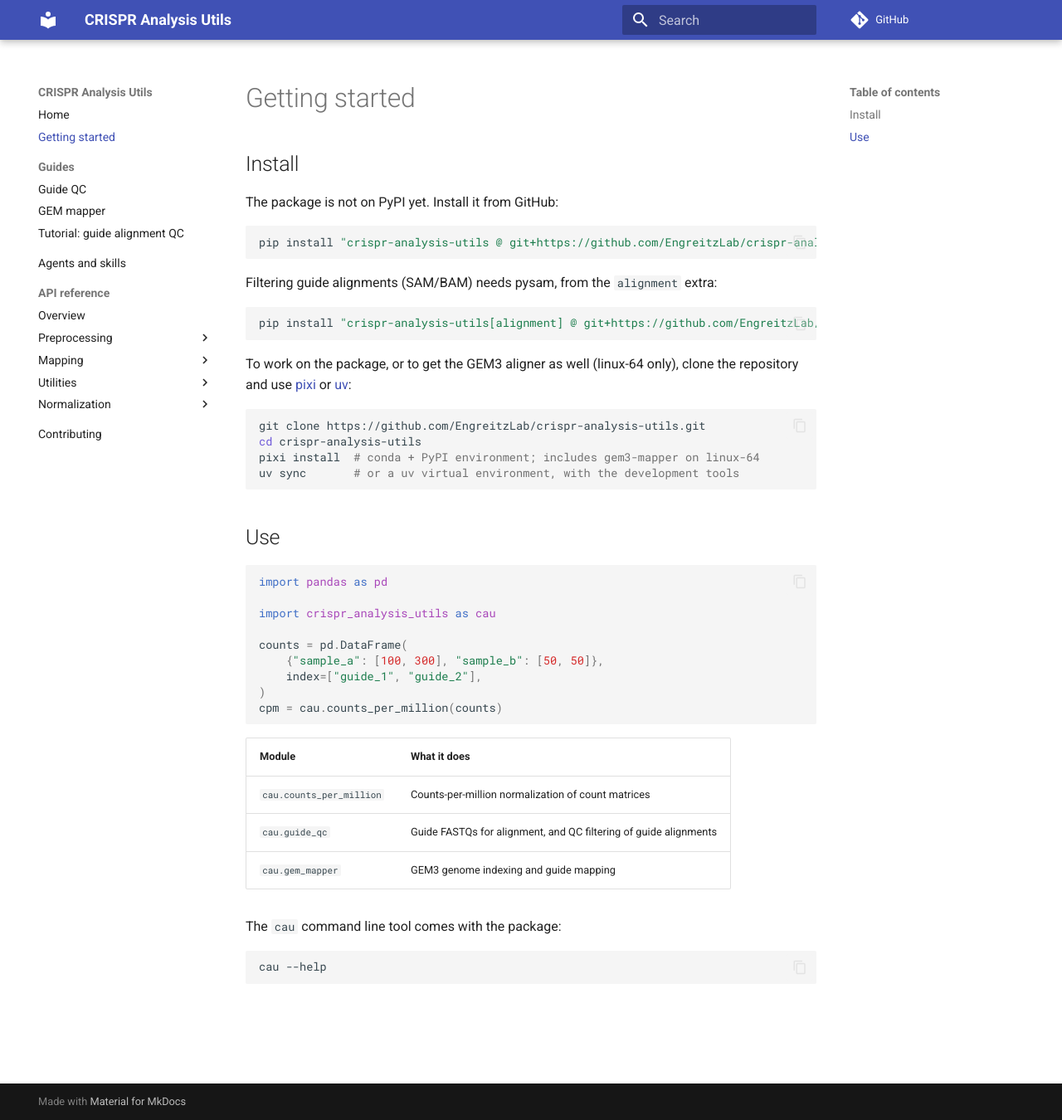
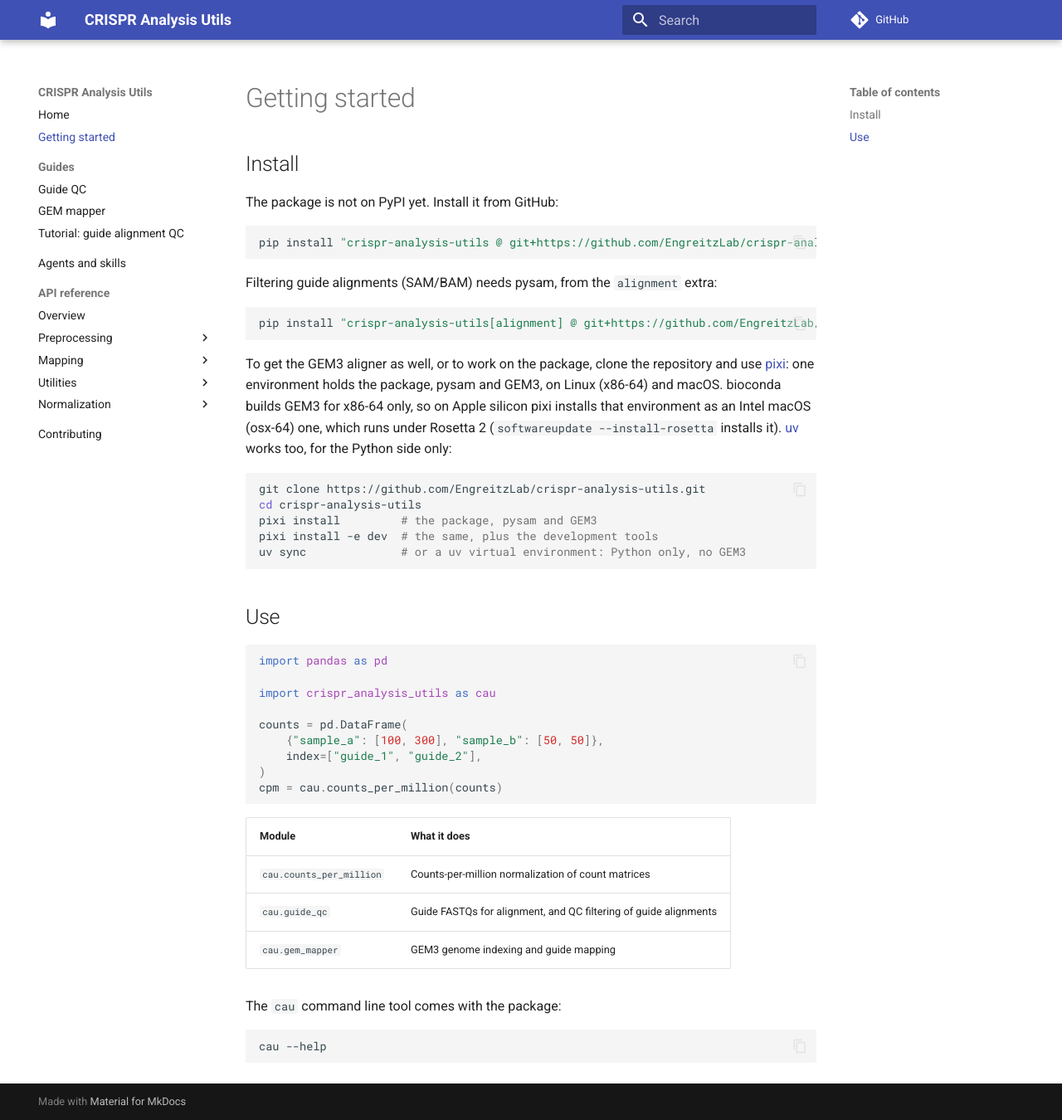
Before and after one commit to EngreitzLab/crispr-analysis-utils, an MkDocs documentation site: the page built from docs/getting-started.md, in a window 1280 px wide and 1350 px high. Shown: the whole window at 83% size. Built offline with MkDocs 1.6.1 and Material for MkDocs 9.7.7, drawn with Linux system fonts in a browser that asks for light colours; comment, search, counter and statistics services are not loaded.

Commit message:
UPDATE the pixi environment to carry GEM on macOS too, as osx-64
bioconda builds gem3-mapper for linux-64 and osx-64 only. A `gem` feature
limited to those two platforms replaces the linux-64 target dependency and
joins the default and dev environments, and osx-64 joins the workspace
platforms. On Apple silicon pixi installs default and dev as osx-64, run
under Rosetta, so one environment holds the package, pysam and GEM3 on Linux
and macOS alike. docs has no GEM: it stays native, and no longer carries
gem3-mapper on linux-64.

CLAUDE.md, the README install section and the cau-gem-mapper skill say so,
with the fix for a clone whose environments were installed as osx-arm64.

Co-Authored-By: Claude Opus 5.5 <noreply@anthropic.com>

````diff
--- a/README.md
+++ b/README.md
@@ -20,15 +20,20 @@ Filtering guide alignments (SAM/BAM) needs pysam, from the `alignment` extra:
 pip install "crispr-analysis-utils[alignment] @ git+https://github.com/EngreitzLab/crispr-analysis-utils"
 ```
 
-To work on the package, or to get the GEM3 aligner as well (linux-64 only),
-clone the repository and use [pixi](https://pixi.sh) or
-[uv](https://docs.astral.sh/uv/):
+To get the GEM3 aligner as well, or to work on the package, clone the
+repository and use [pixi](https://pixi.sh): one environment holds the package,
+pysam and GEM3, on Linux (x86-64) and macOS. bioconda builds GEM3 for x86-64
+only, so on Apple silicon pixi installs that environment as an Intel macOS
+(osx-64) one, which runs under Rosetta 2 (`softwareupdate --install-rosetta`
+installs it). [uv](https://docs.astral.sh/uv/) works too, for the Python side
+only:
 
 ```bash
 git clone https://github.com/EngreitzLab/crispr-analysis-utils.git
 cd crispr-analysis-utils
-pixi install  # conda + PyPI environment; includes gem3-mapper on linux-64
-uv sync       # or a uv virtual environment, with the development tools
+pixi install         # the package, pysam and GEM3
+pixi install -e dev  # the same, plus the development tools
+uv sync              # or a uv virtual environment: Python only, no GEM3
 ```
 <!-- --8<-- [end:install] -->
 
@@ -100,7 +105,8 @@ pixi run -e dev lint           # every hook on every tracked file
 pixi run -e docs docs          # the documentation site, served locally
 ```
 
-With uv instead: `uv sync`, `uv run pytest`, `uv run pre-commit install`.
+With uv instead (no GEM3): `uv sync`, `uv run pytest`,
+`uv run pre-commit install`.
 
 `main` changes only through pull requests whose CI checks pass. The
 conventions (4-space indentation, `ruff check`, no file over 512 KB, UPPERCASE
````
Also changed, not shown: CLAUDE.md (+25 -10 lines), pyproject.toml (+12 -6 lines), src/crispr_analysis_utils/skills/cau-gem-mapper/SKILL.md (+7 -4 lines), 1 other file.
